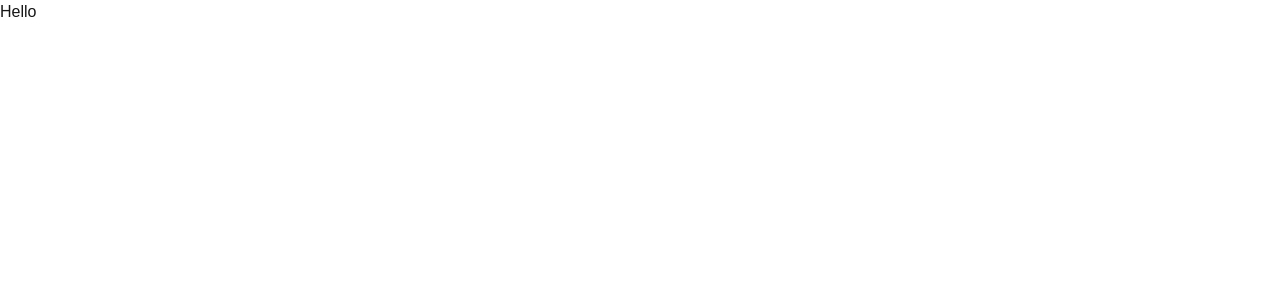
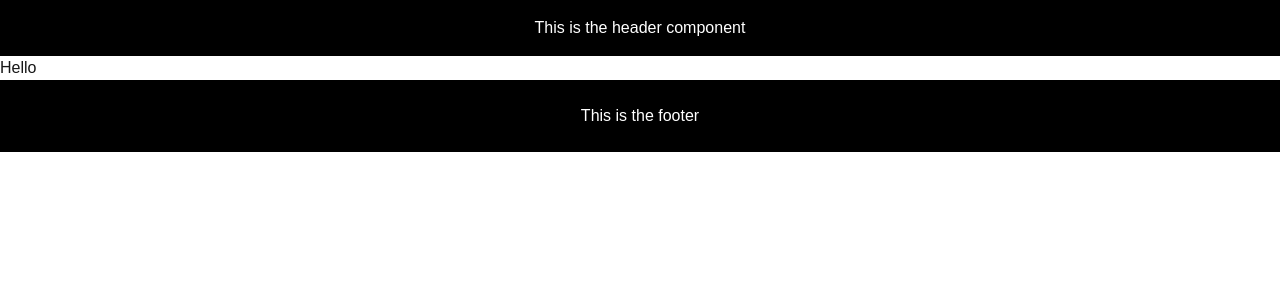
Before and after one commit to Bayotics/bobamayegun-club, a Next.js app: page / in a window 1280 px wide. Shown: the top 300 px of the page. Built offline with nearby package versions, Linux system fonts and the light colour scheme.

Commit message:
header init

```diff
--- a/src/app/layout.tsx
+++ b/src/app/layout.tsx
@@ -1,6 +1,7 @@
 import type { Metadata } from "next";
 import localFont from "next/font/local";
 import "./globals.css";
+import Header from "@/components/Header";
 
 const geistSans = localFont({
   src: "./fonts/GeistVF.woff",
@@ -28,7 +29,11 @@ export default function RootLayout({
       <body
         className={`${geistSans.variable} ${geistMono.variable} antialiased`}
       >
+        <header className="text-white text-center py-4 bg-black ">
+          <Header />
+        </header>
         {children}
+        <footer className="bg-black text-white py-6 text-center">This is the footer</footer>
       </body>
     </html>
   );
--- /dev/null
+++ b/src/components/Header.tsx
@@ -0,0 +1,9 @@
+
+
+const Header = () => {
+    return (
+        <div className="text-white">This is the header component</div>
+    )
+}
+
+export default Header
```
